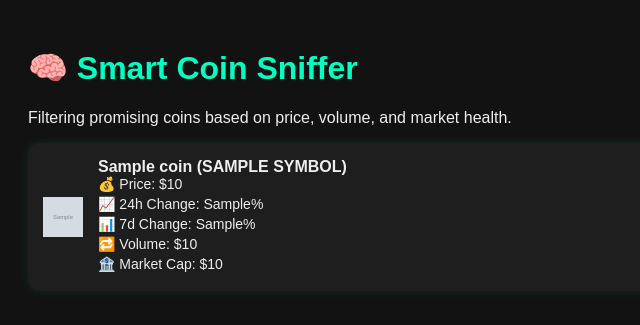
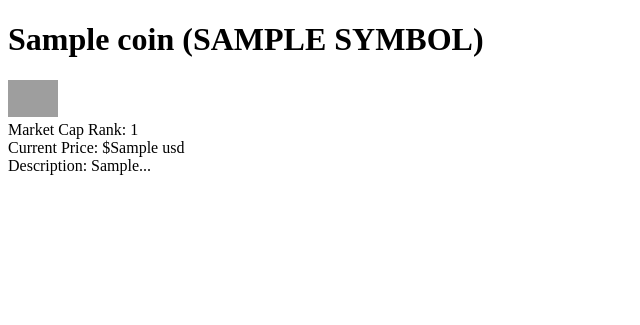
Before and after one commit to thechosenneel/crypto-research-bot, a Flask app: template templates/index.html in a window 1280 px wide. Shown: the top 325 px of the page, without its empty margins (0-640 px from the left). Run offline with Flask 3, Linux system fonts and the light colour scheme; the template is opened without the code that fills it: most values are stand-ins (such as "Sample title", 1, 10 or a date in 2020); grey boxes marked "Sample" are stand-in pictures; grey boxes are pictures that could not be loaded.

Commit message:
Update index.html

```diff
--- a/templates/index.html
+++ b/templates/index.html
@@ -1,62 +1,13 @@
 <!DOCTYPE html>
 <html>
 <head>
-    <meta charset="UTF-8">
-    <title>Smart Crypto Finder Bot</title>
-    <style>
-        body {
-            background-color: #121212;
-            color: #eee;
-            font-family: Arial, sans-serif;
-            padding: 20px;
-        }
-        h1 {
-            color: #00ffc3;
-        }
-        .coin {
-            background: #1e1e1e;
-            padding: 15px;
-            border-radius: 12px;
-            margin-bottom: 15px;
-            display: flex;
-            align-items: center;
-            box-shadow: 0 0 12px rgba(0,255,200,0.1);
-        }
-        .coin img {
-            width: 40px;
-            height: 40px;
-            margin-right: 15px;
-        }
-        .coin-info {
-            display: flex;
-            flex-direction: column;
-        }
-        .coin-info span {
-            font-size: 14px;
-            margin-bottom: 4px;
-        }
-    </style>
+    <title>{{ coin.name }} | Crypto Details</title>
 </head>
 <body>
-    <h1>🧠 Smart Coin Sniffer</h1>
-    <p>Filtering promising coins based on price, volume, and market health.</p>
-
-    {% if coins %}
-        {% for coin in coins %}
-        <div class="coin">
-            <img src="{{ coin.image }}" alt="{{ coin.name }}">
-            <div class="coin-info">
-                <strong>{{ coin.name }} ({{ coin.symbol.upper() }})</strong>
-                <span>💰 Price: ${{ coin.price }}</span>
-                <span>📈 24h Change: {{ coin.change_24h }}%</span>
-                <span>📊 7d Change: {{ coin.change_7d }}%</span>
-                <span>🔁 Volume: ${{ "{:,}".format(coin.volume) }}</span>
-                <span>🏦 Market Cap: ${{ "{:,}".format(coin.market_cap) }}</span>
-            </div>
-        </div>
-        {% endfor %}
-    {% else %}
-        <p>No coins matched the conditions at this time.</p>
-    {% endif %}
+    <h1>{{ coin.name }} ({{ coin.symbol.upper() }})</h1>
+    <img src="{{ coin.image.large }}" width="50"><br>
+    Market Cap Rank: {{ coin.market_cap_rank }}<br>
+    Current Price: ${{ coin.market_data.current_price.usd }}<br>
+    Description: {{ coin.description.en[:300] }}...
 </body>
 </html>
```
